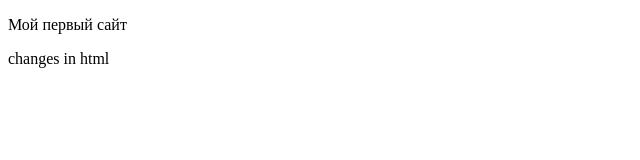
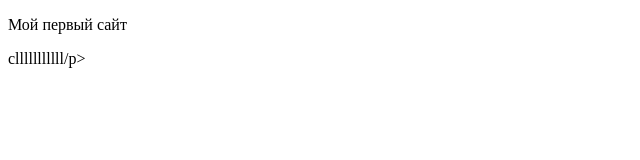
Before and after one commit to ankoleusa/olga, a plain HTML site: page index.html in a window 1280 px wide. Shown: the full height of the page, 0-640 px from the left. Drawn offline with Linux system fonts and the light colour scheme.

Commit message:
no message

```diff
--- a/index.html
+++ b/index.html
@@ -9,7 +9,7 @@
 
 <body>
      <p>Мой первый сайт</p>
-     <p>changes in html</p>
+     <p>clllllllllll/p>
 </body>
 
 </html>
```
